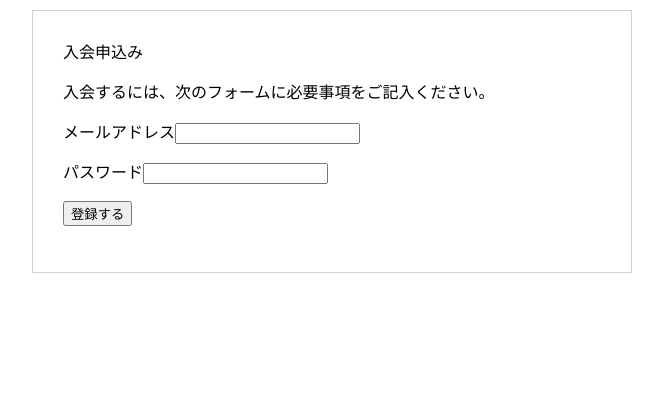
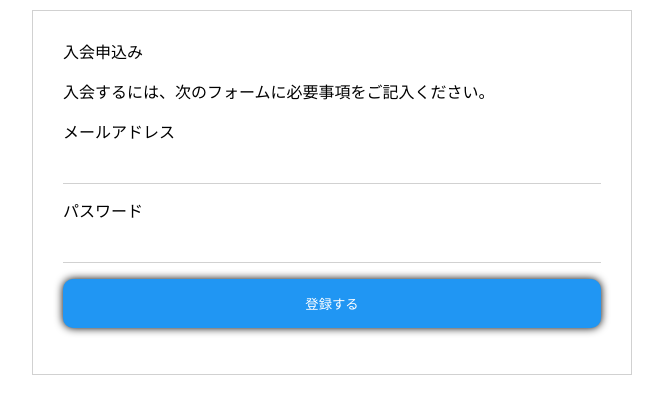
Before and after one commit to Ayo-F/u-demy, a plain HTML site: page index.html in a window 1280 px wide. Shown: the whole page, without its empty margins (308-971 px from the left). Drawn offline with Linux system fonts and the light colour scheme.

Commit message:
adjust the input and button form

```diff
--- a/CSS/style.css
+++ b/CSS/style.css
@@ -1,17 +1,34 @@
 @import url(sanitize.css);
-
 /*見出しの調整*/
 
 h1 {
-    font-size: 40px;
+    font-size: 60px;
     margin: 0;
 }
 
 .content {
-background-color: #fff;
-width: 600px;
-margin: 10px auto;
-padding: 30px;
-border: 1px solid #d1d1d1;
+    background-color: #fff;
+    width: 600px;
+    margin: 10px auto;
+    padding: 30px;
+    border: 1px solid #d1d1d1;
+}
+
+input {
+    border: none;
+    border-bottom: 1px solid #d1d1d1;
+    font-size: 1.2em;
+    width: 100%;
+    padding: 8px;
+}
+
+button{
+width: 100%;
+background-color: #2096F3;
+border:none;
+color: #fff;
+padding: 15px;
+border-radius: 10px;
+box-shadow: 0 0 8px rgba(0, 0, 0, 4);
 
 }
```
